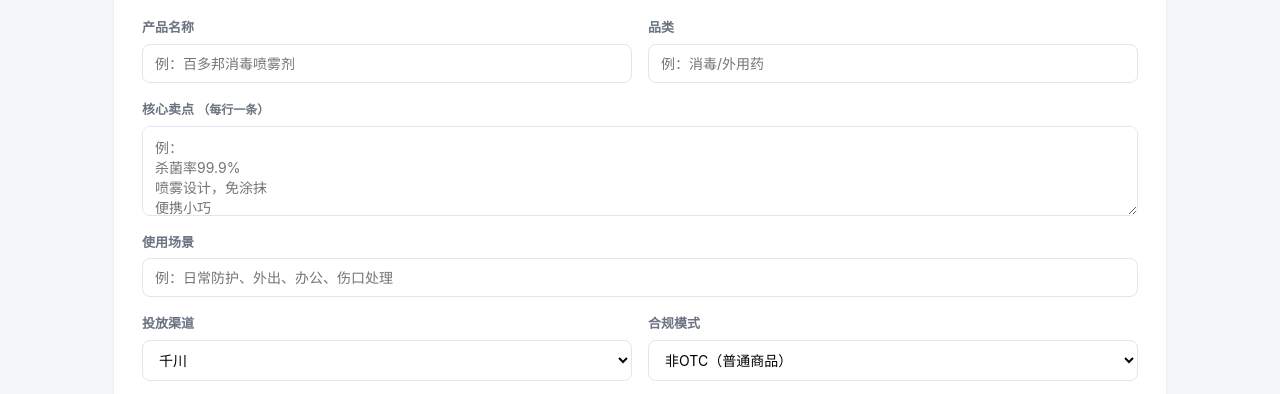
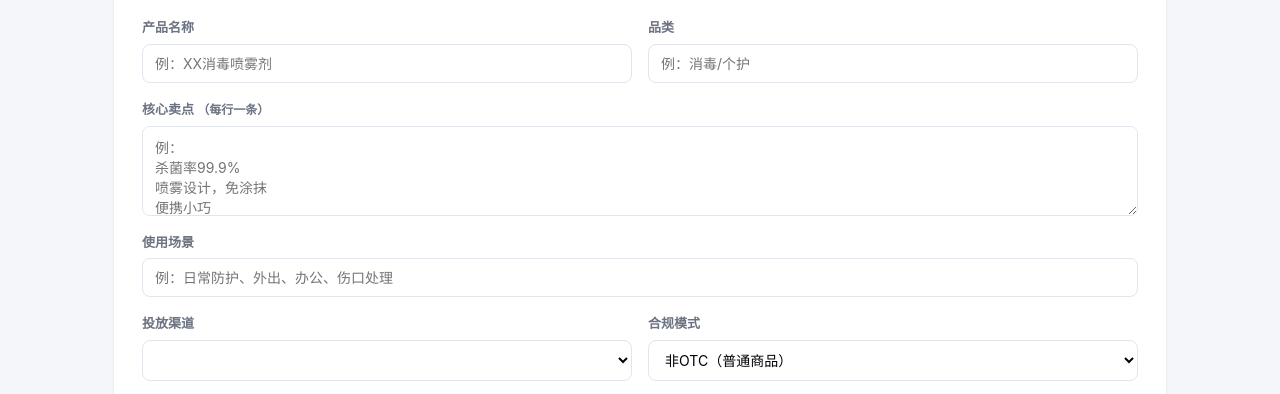
Before and after one commit to zhongyiyao2602-web/script-generator, a plain HTML site: page index.html in a window 1280 px wide. Shown: the part 147-541 px from the top of the page. Drawn offline with Linux system fonts and the light colour scheme.

Commit message:
fix: 脱敏处理 - 移除品牌名和平台名占位示例

```diff
--- a/index.html
+++ b/index.html
@@ -142,11 +142,11 @@ body{font-family:-apple-system,BlinkMacSystemFont,'Segoe UI','PingFang SC','Hira
     <div class="form-grid">
       <div class="form-row">
         <label>产品名称</label>
-        <input type="text" id="p-name" placeholder="例：百多邦消毒喷雾剂">
+        <input type="text" id="p-name" placeholder="例：XX消毒喷雾剂">
       </div>
       <div class="form-row">
         <label>品类</label>
-        <input type="text" id="p-category" placeholder="例：消毒/外用药">
+        <input type="text" id="p-category" placeholder="例：消毒/个护">
       </div>
       <div class="form-row full">
         <label>核心卖点 <span class="hint">（每行一条）</span></label>
@@ -159,7 +159,7 @@ body{font-family:-apple-system,BlinkMacSystemFont,'Segoe UI','PingFang SC','Hira
       <div class="form-row">
         <label>投放渠道</label>
         <select id="p-channel">
-          <option value="千川">千川</option>
+          <option value="投流">投流平台</option>
           <option value="抖音">抖音</option>
           <option value="小红书">小红书</option>
           <option value="快手">快手</option>
@@ -352,7 +352,7 @@ const TECHNIQUE_LIBRARY={
 const TECHNIQUE_LABELS={hook:'开头钩子',amplify:'痛点放大',product:'产品引入',trust:'信任背书',cta:'CTA收尾'};
 
 let state={
-  product:{name:'',category:'',sellingPoints:[],scenarios:'',channel:'千川',compliance:'non-otc'},
+  product:{name:'',category:'',sellingPoints:[],scenarios:'',channel:'',compliance:'non-otc'},
   pains:[],
   audiences:[],
   scripts:[],
@@ -719,7 +719,7 @@ function runComplianceCheck(modules){
   const fullText=getFullScriptText(modules);
   const issues=[];
 
-  // 千川非OTC合规检查
+  // 投流非OTC合规检查
   const bannedWords=[
     {word:'最好',type:'绝对化用语'},
     {word:'最强',type:'绝对化用语'},
```
